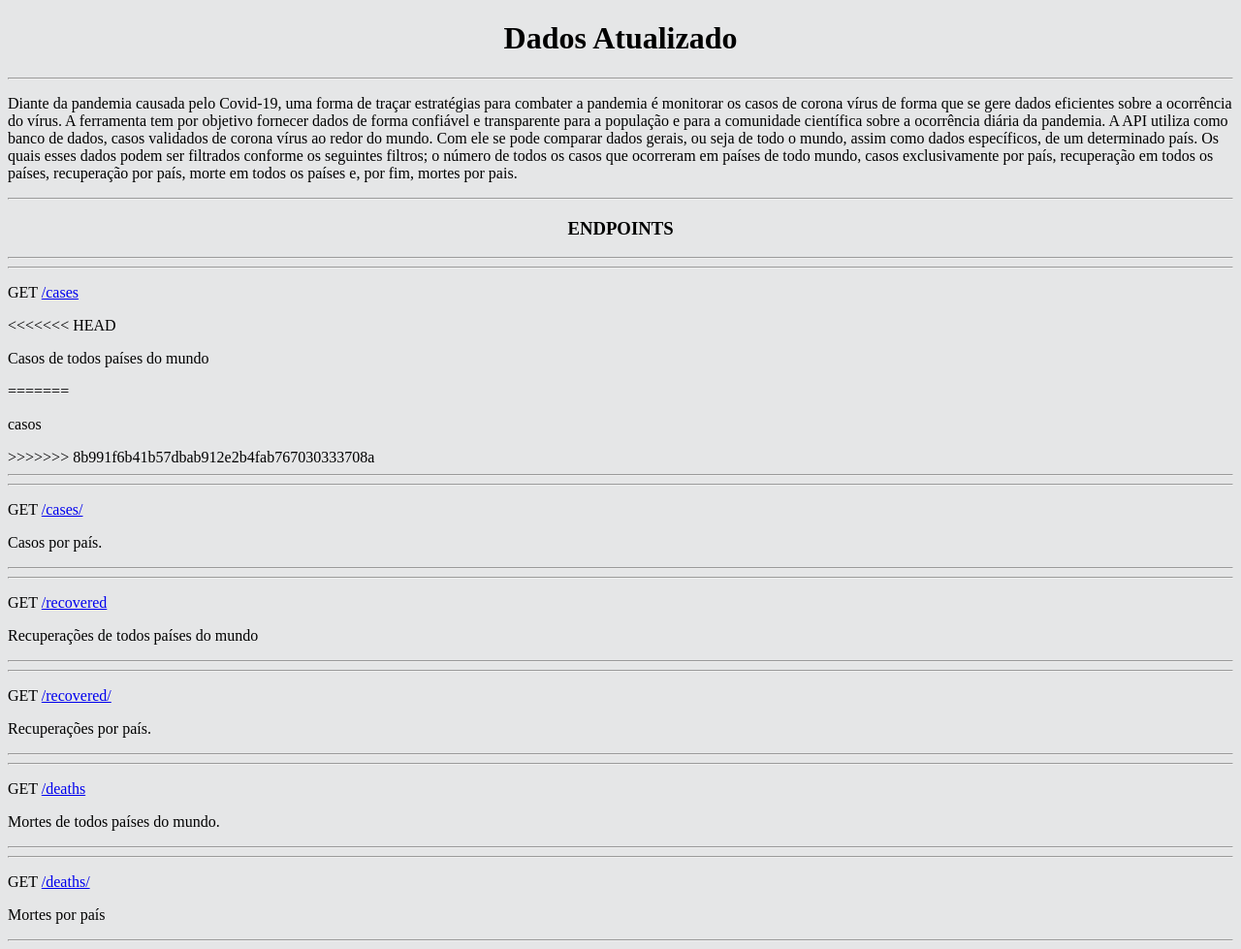
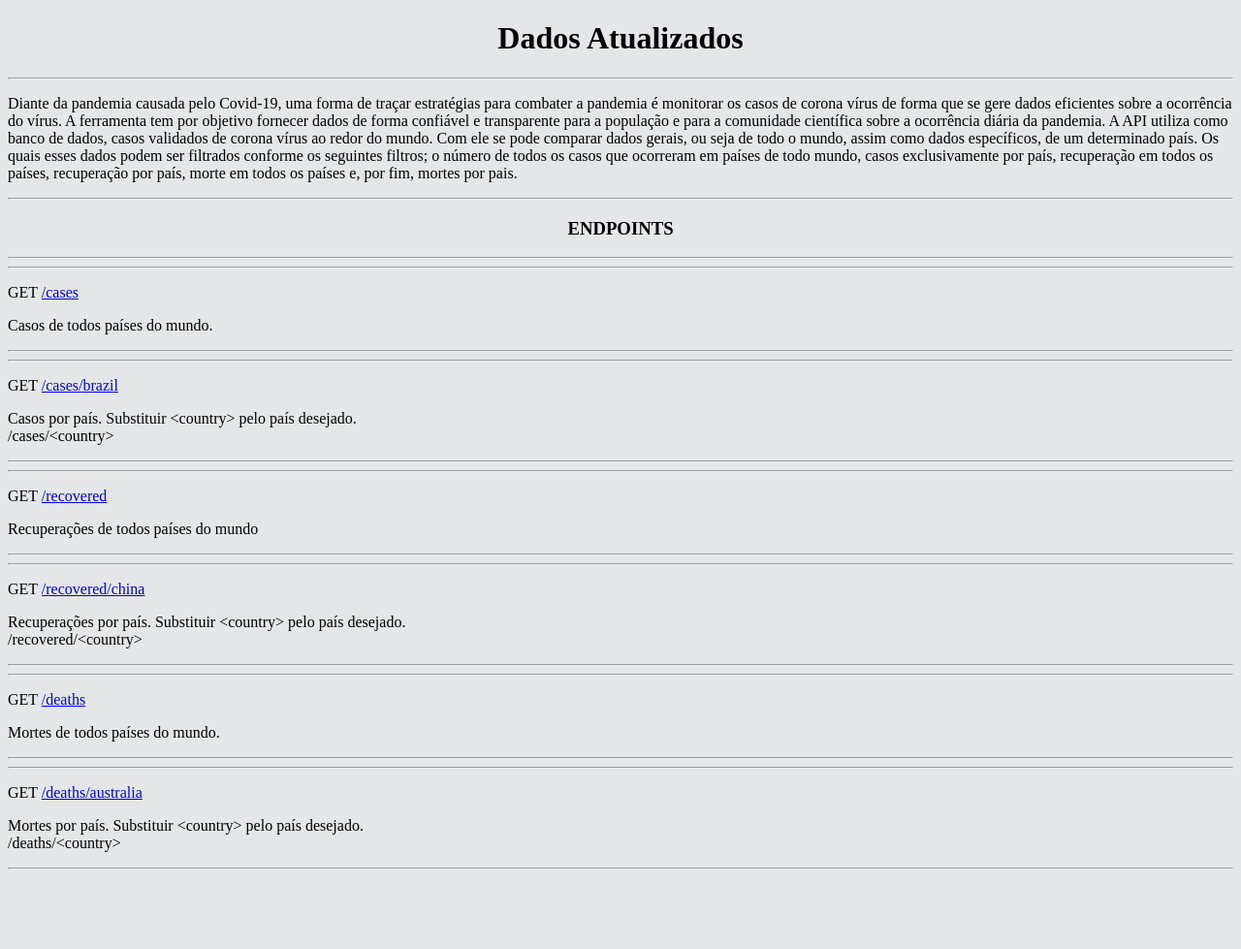
Before and after one commit to sobeki/sistemacovid, a Flask app: page / in a window 1280 px wide. Shown: the whole page at 97% size. After the commit the page ends 897 px from the top, so only its background shows below. Run offline with Flask 2, Linux system fonts and the light colour scheme.

Commit message:
Pequenos fixes do texto view

```diff
--- a/templates/index.html
+++ b/templates/index.html
@@ -17,7 +17,7 @@
   <body>
     <main>
       <header>
-        <h1 style = "text-align:center;"> Dados Atualizado </h1>
+        <h1 style = "text-align:center;"> Dados Atualizados </h1>
         <a href="Aqui colocar o mapeamento"> <i class="nome da api"></i> </a>
       </header>
 
@@ -45,20 +45,17 @@
           <hr>
            <div class="endpoint">
             <p> GET <a href="/cases" target="_blank"> /cases</a></p>
-<<<<<<< HEAD
             <p class="message">
-              Casos de todos países do mundo
+              Casos de todos países do mundo.
             </p>
-=======
-            <p class="message">casos</p>
->>>>>>> 8b991f6b41b57dbab912e2b4fab767030333708a
            </div>
           <hr/>
           <hr>
             <div class="endpoint">
-            <p>GET  <a href="/cases/<country>" target="_blank">/cases/<country></a></p></p>
+            <p>GET  <a href="/cases/brazil" target="_blank">/cases/brazil</a></p></p>
             <p class="message">
-             Casos por país.
+             Casos por país. Substituir &ltcountry> pelo país desejado.<br>
+             /cases/&ltcountry>
             </p>
 
             </div>
@@ -68,16 +65,17 @@
           <div class="endpoint">
             <p>GET <a href="/recovered" target="_blank">/recovered</a></p> </p>
             <p class="message">
-              Recuperações de todos países do mundo
+            Recuperações de todos países do mundo
             </p>
 
           </div>
           <hr />
           <hr>
           <div class="endpoint">
-            <p> GET <a href="/recovered/<country>" target="_blank" > /recovered/<country></a></p></p>
+            <p> GET <a href="/recovered/china" target="_blank" > /recovered/china</a></p></p>
             <p class="message">
-              Recuperações por país.
+            Recuperações por país. Substituir &ltcountry> pelo país desejado.<br>
+            /recovered/&ltcountry>
             </p>
 
           </div>
@@ -94,9 +92,10 @@
 
           <hr>
           <div class="endpoint">
-            <p> GET <a href="/deaths/<country>" target="_blank" href="/deaths/<country>"> /deaths/<country> </a></p></p>
+            <p> GET <a href="/deaths/australia" target="_blank" > /deaths/australia </a></p></p>
             <p class="message">
-              Mortes por país
+            Mortes por país. Substituir &ltcountry> pelo país desejado.<br>
+            /deaths/&ltcountry>
             </p>
 
           </div>
--- a/update_data.py
+++ b/update_data.py
@@ -89,4 +89,5 @@ def getTimeSeriesObject(filesList):
             timeSeriesObj.append(file)
     return timeSeriesObj
 
-getDataFiles()
+if __name__ == "__main__":
+    getDataFiles()
```
